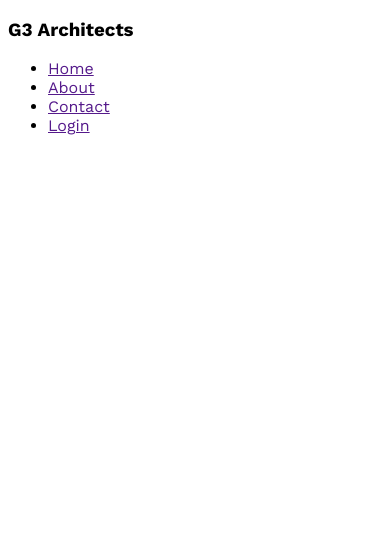
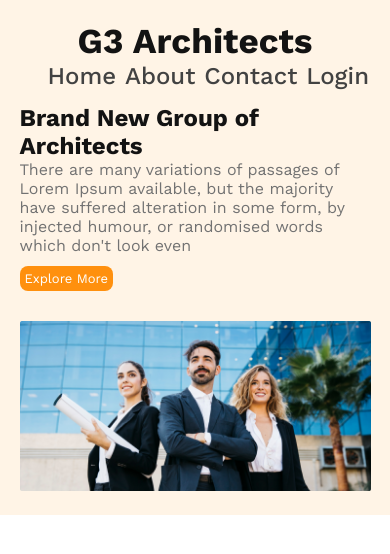
Before and after one commit to iftekharmahmud25/architects-website, a plain HTML site: page index.html in a window 390 px wide. Drawn offline with nearby package versions, Linux system fonts and the light colour scheme.

Commit message:
added header section

```diff
--- a/index.html
+++ b/index.html
@@ -11,7 +11,7 @@
     <header>
 
         <nav>
-            <h3>G3 Architects</h3>
+            <h3 class="nav-title">G3 Architects</h3>
         <ul>
             <li><a href="">Home</a></li>
             <li><a href="">About</a></li>
@@ -20,6 +20,14 @@
         </ul>
 
         </nav>
+        <div class="banner">
+                 <div class="banner-contant">
+                    <h1 class="banner-title" >Brand New Group of Architects</h1>
+                    <p class="banner-description">There are many variations of passages of Lorem Ipsum available, but the majority have suffered alteration in some form, by injected humour, or randomised words which don't look even</p>
+                    <button class="btn-primary">Explore More</button>
+                 </div>
+             <img src="images/banner.png" alt="">
+        </div>
 
     </header>
 
--- a/style.css
+++ b/style.css
@@ -2,6 +2,129 @@
 @import url('https://fonts.googleapis.com/css2?family=Work+Sans:wght@400;500;600;700;800&display=swap');
 
 
-*{
+* {
+    margin: 0;
+    padding: 0;
     font-family: 'Work Sans', sans-serif;
 }
+
+/* shared styles */
+.btn-primary {
+    border-radius: 8px;
+    background: #FF900E;
+    padding: 15px 20px;
+margin-top: 15px;
+    color: #fff;
+    font-size: 1.25rem;
+    cursor: pointer;
+    border: none;
+}
+
+
+
+
+/* Nav and header start from here */
+header {
+    background: rgba(255, 144, 14, 0.10);
+    padding: 50px 240px;
+}
+
+.nav-title {
+    font-size: 2.8rem;
+    font-weight: 700;
+    color: #131313;
+}
+
+nav {
+    display: flex;
+    justify-content: space-between;
+    align-items: center;
+}
+
+nav>ul {
+    display: flex;
+
+}
+
+nav li {
+    list-style: none;
+    margin-right: 30px;
+    font-size: 1.5rem;
+    font-weight: 500;
+}
+
+nav a {
+    text-decoration: none;
+    color: #424242;
+
+}
+
+/* banner styles start form here */
+.banner-content {
+    max-width: 1200px;
+    text-align: center;
+    margin: 0 auto;
+}
+
+.banner-title {
+    font-size: 4rem;
+    font-weight: 700;
+    color: #131313;
+}
+
+.banner-description {
+    color: #727272;
+}
+
+.banner img{
+    margin-top: 30px;
+    width: 100%;
+
+
+}
+
+/* responsive design */
+/* mobile device */
+@media screen and (max-width: 576px) {
+
+    header{
+         padding: 5%;
+         /* padding-top: 20px; */
+    }
+
+    nav{
+        flex-direction: column;
+    }
+    .nav-title{
+        font-size: 35px;
+    }
+    nav li{
+        margin-right: 3%;
+        margin-bottom: 5%;
+    }
+    .banner-title{
+        font-size: 24px;
+    }
+    .btn-primary{
+        margin-top: 3%;
+        padding-top: 5px;
+        padding-bottom: 5px;
+        padding-right: 5px;
+        padding-left: 5px;
+        font-size: small;
+    }
+
+}
+
+
+
+/* medium device */
+
+@media screen and (min-width:576px) and (max-width:960px) {
+    header{
+        padding: 50px;
+    }
+   nav{
+    flex-direction: column;
+   }
+}
```
